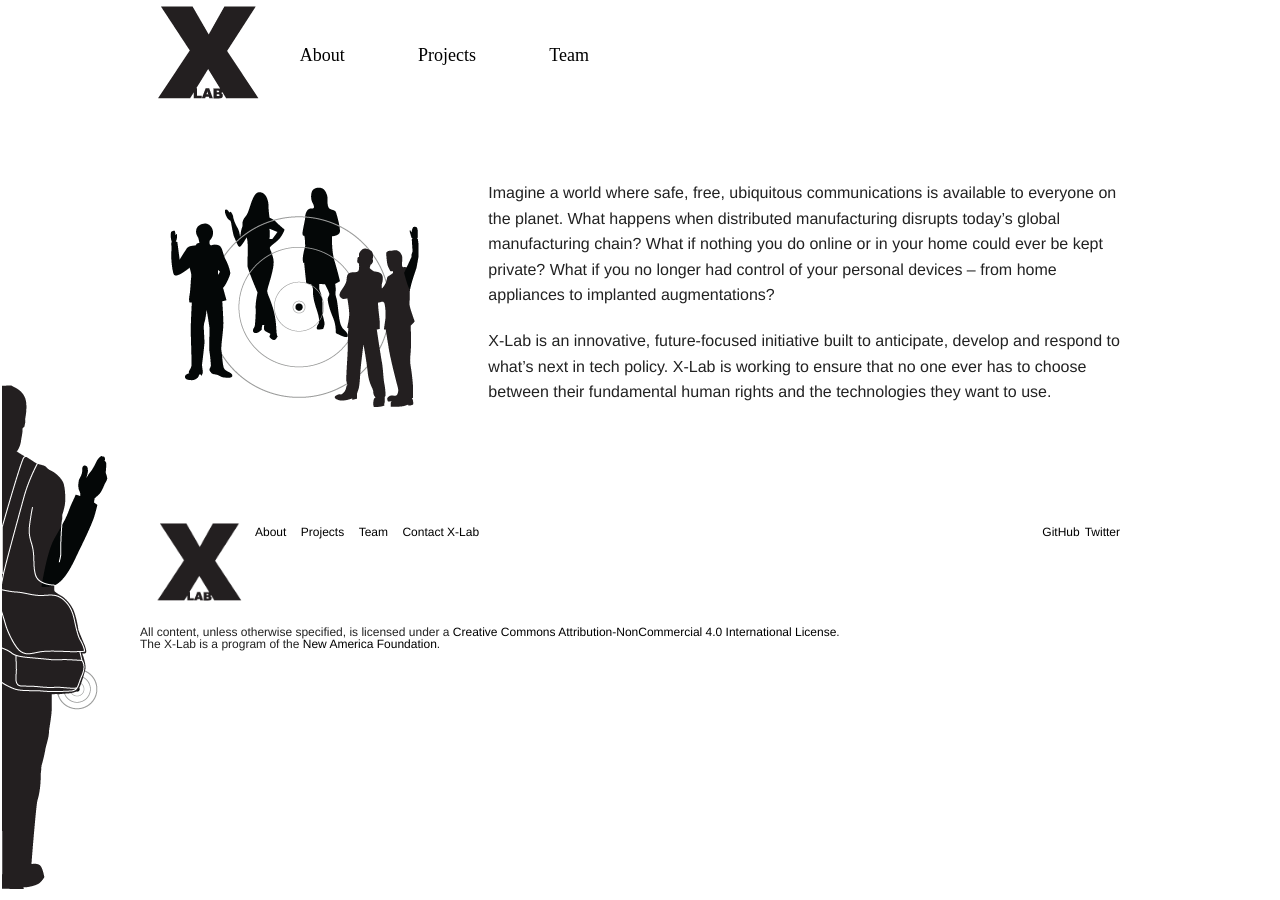
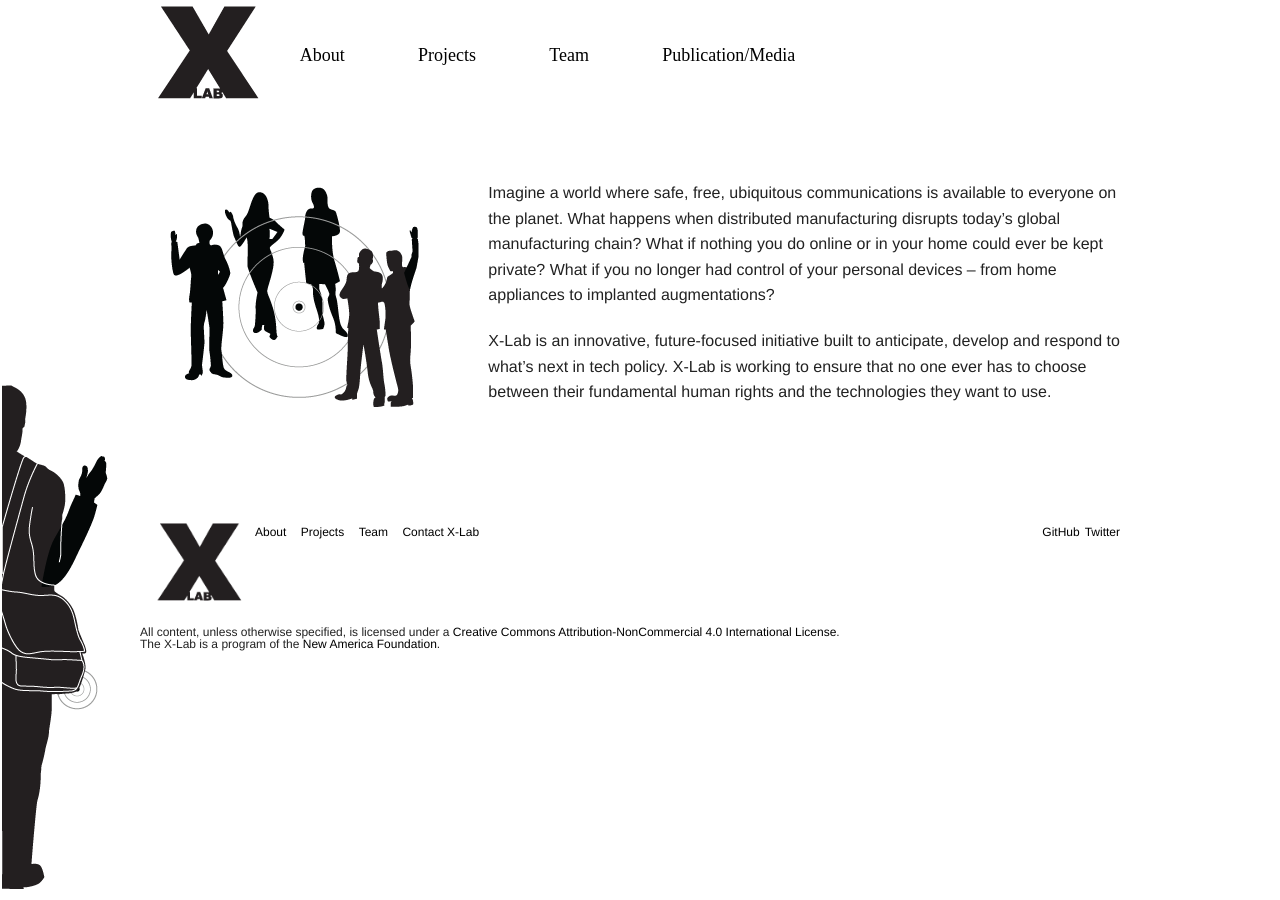
Before and after one commit to xlabrocks/X-Lab-Site, a Jekyll site: the page built from x-lab.org/index.md, in a window 1280 px wide. Built offline with Jekyll 4.4.1, drawn with Linux system fonts in a browser that asks for light colours; some web fonts are replaced.

Commit message:
Update header-navbar.html

```diff
--- a/x-lab.org/_includes/header-navbar.html
+++ b/x-lab.org/_includes/header-navbar.html
@@ -8,7 +8,7 @@
       <li class="first odd"><a href="/about">About</a></li>
       <li class="even"><a href="/projects">Projects</a></li>
       <li class="odd"><a href="/team">Team</a></li>
-      <!-- <li class="even"><a href="/listing.html">Publication/Media</a></li> -->
+      <li class="even"><a href="/listing.html">Publication/Media</a></li>
       <!-- <li class="last odd"><a href="/forms/index.html">Contact</a></li> -->
     </ul>
   </section>
```
